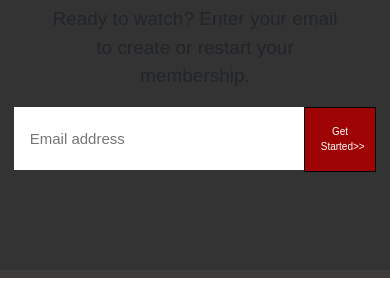
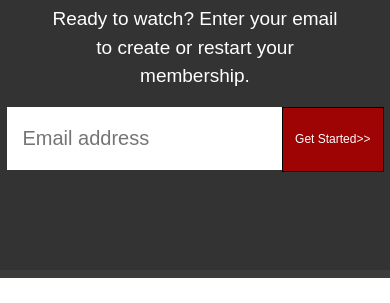
Before and after one commit to Taiwooye/show-movies-with-Netflix, a plain HTML site: page index.html in a window 390 px wide. Shown: the part 221-524 px from the top of the page. Drawn offline with nearby package versions, Linux system fonts and the light colour scheme.

Commit message:
dark mode

```diff
--- a/index.css
+++ b/index.css
@@ -5,9 +5,9 @@
   padding: 0;
   box-sizing: border-box;
 }
-/* .email-form-container{
+.email-form-container{
   color: white;
-} */
+}
    header {
         background-image: url(./images/netflix3.jpg);
         background-repeat: no-repeat;
@@ -493,22 +493,24 @@ align-content: space-between;
     .jpj{
       padding: 1rem;
     color: black;
-    font-size: 15px;
-    min-width: 100%;
+    font-size: 20px;
+    min-width: 95%;
+    border-radius: 0;
 
     }
     .jpjp{
       padding: 1rem;
     color: black;
     font-size: 15px;
-    max-width: 100%;
+    max-width: 95%;
+    border-radius: 0;
 
     }
     .butt{
-      padding: 1rem;
+      /* padding: 1rem; */
       color: white;
-      font-size: 10px;
-     min-width: 25%;
+      font-size: 12px;
+     min-width: 35%;
    /* border-radius: 7px; */
     }
     .container{
```
